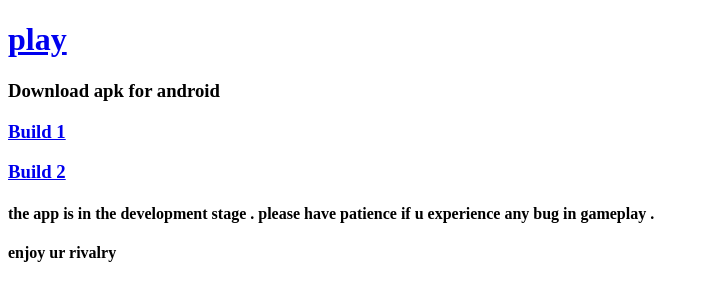
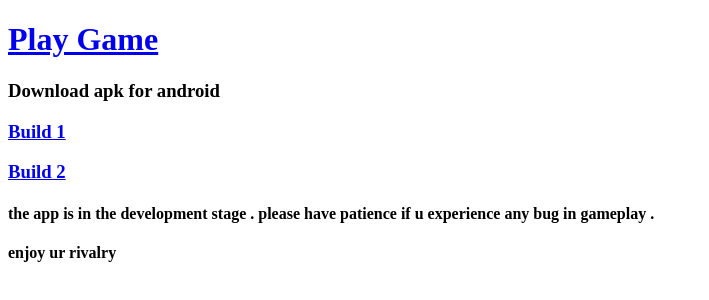
Before and after one commit to gofleek/cardgame, a website: page public/index.html in a window 1280 px wide. Shown: the whole page, without its empty margins (0-709 px from the left). Drawn offline with Linux system fonts and the light colour scheme.

Commit message:
Update index.html

```diff
--- a/public/index.html
+++ b/public/index.html
@@ -9,7 +9,7 @@
 <body>
     <div>
         <h1>
-            <a href="gameplay.html">play</a>
+            <a href="gameplay.html">Play Game </a>
         </h1>
     </div>
     <div>
```
